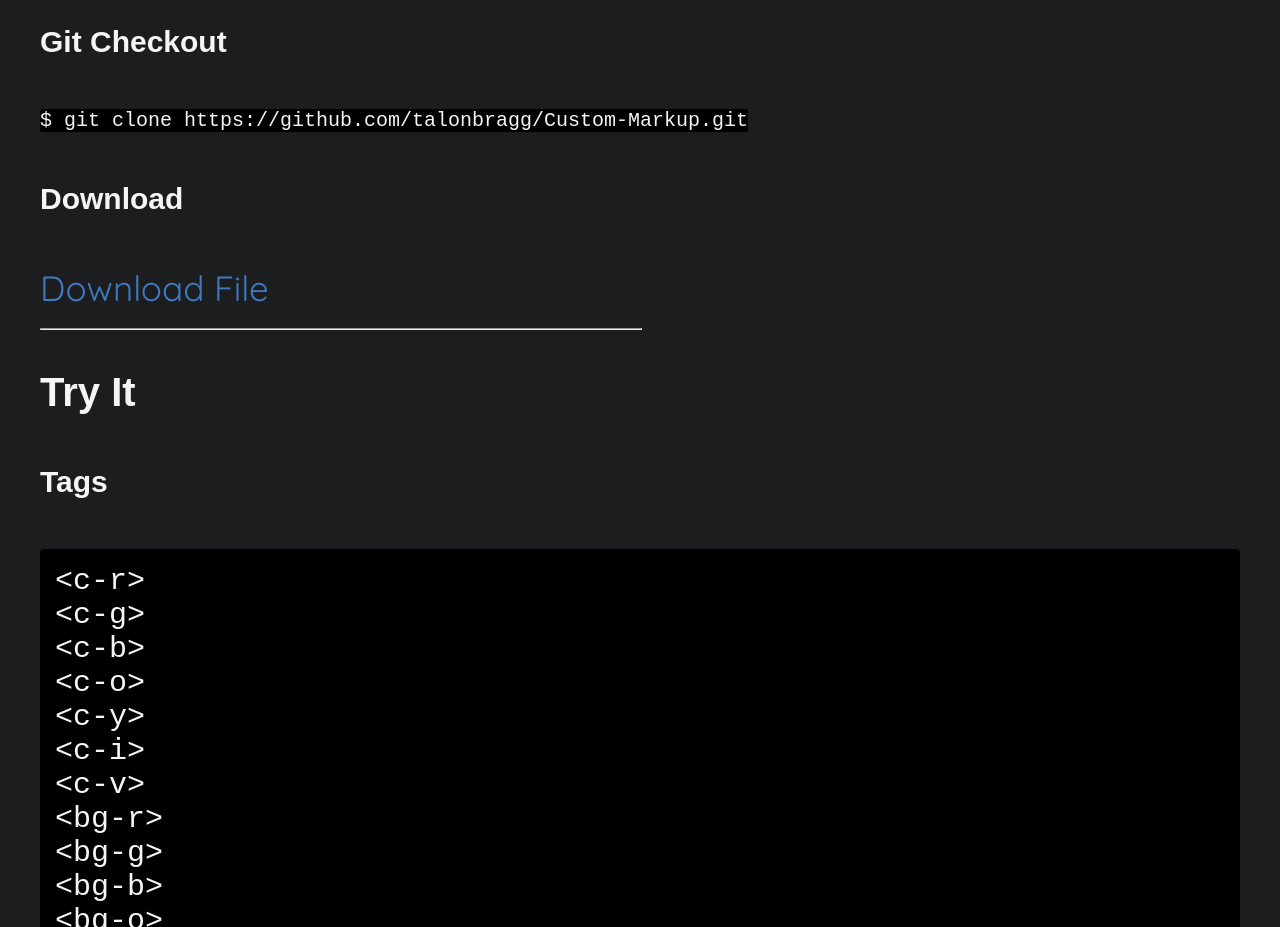
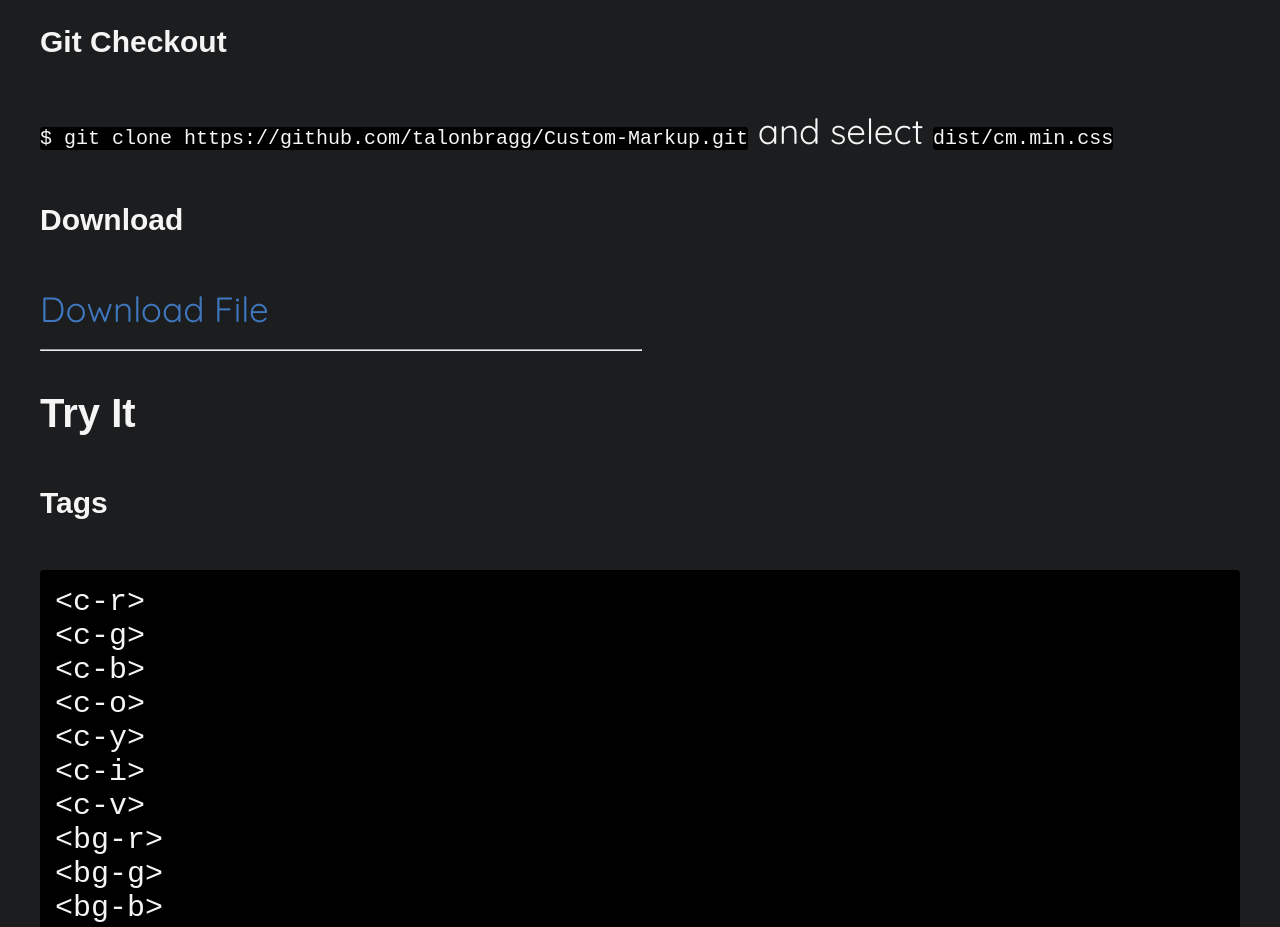
Before and after one commit to talonbragg/cmwebsite, a plain HTML site: page index.html in a window 1280 px wide. Shown: the part 2460-3387 px from the top of the page. Drawn offline with nearby package versions, Linux system fonts and the light colour scheme; a web font is replaced by a local one.

Commit message:
Chackout update?

```diff
--- a/index.html
+++ b/index.html
@@ -45,7 +45,7 @@
             <h5>Bower</h5>
             <code id="copy">$ bower install custommarkup --save</code>
             <h5>Git Checkout</h5>
-            <code id="copy">$ git clone https://github.com/talonbragg/Custom-Markup.git</code>
+            <code id="copy">$ git clone https://github.com/talonbragg/Custom-Markup.git</code> and select <code>dist/cm.min.css</code>
             <h5 id="download">Download</h5>
             <a href="https://custommarkup.ml/dist/cm.zip" download>Download File</a>
             <hr width="50%" height="15px" align="left">
```
